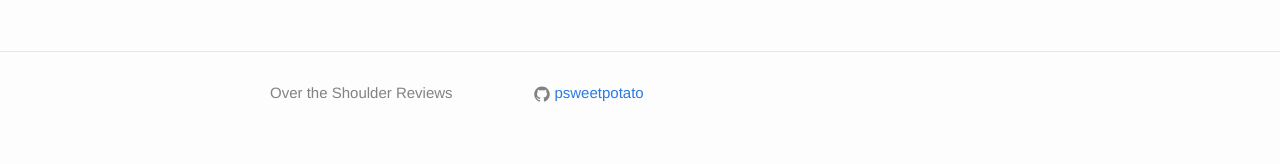
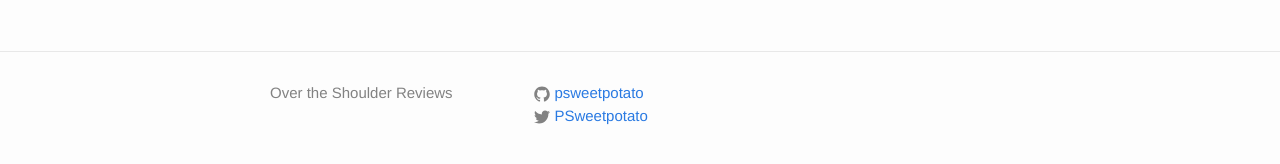
Before and after one commit to psweetpotato/OtSRblog, a Jekyll site: the page built from index.html, in a window 1280 px wide. Shown: the part 375-539 px from the top of the page. Built offline with Jekyll 4.4.1, drawn with Linux system fonts in a browser that asks for light colours.

Commit message:
add twitter link

```diff
--- a/_config.yml
+++ b/_config.yml
@@ -6,7 +6,7 @@ description:
   of commuters on the New York City subway."
 baseurl: "/OtSRblog" # the subpath of your site, e.g. /blog/
 url: "psweetpotato.github.io" # the base hostname & protocol for your site
-# twitter_username: jekyllrb
+twitter_username: PSweetpotato
 github_username:  psweetpotato
 
 # Build settings
```
